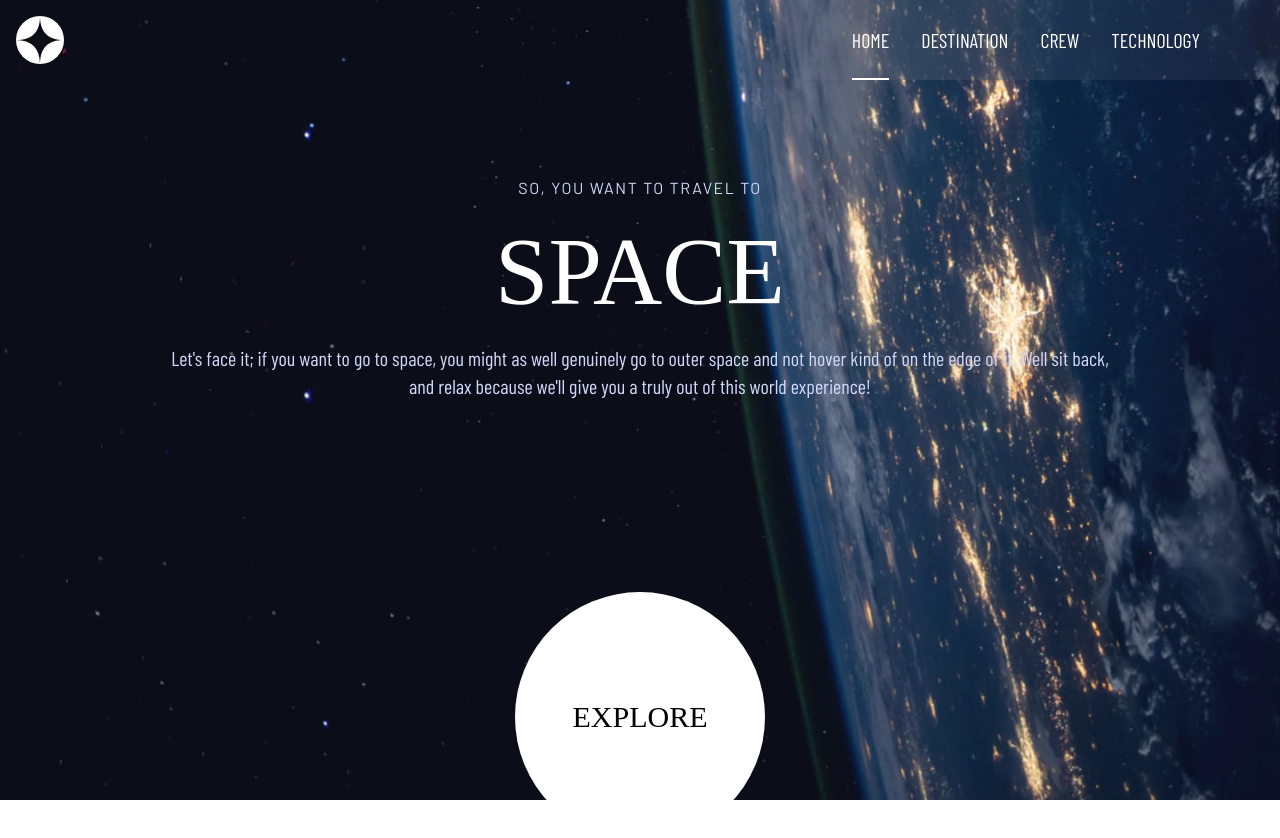
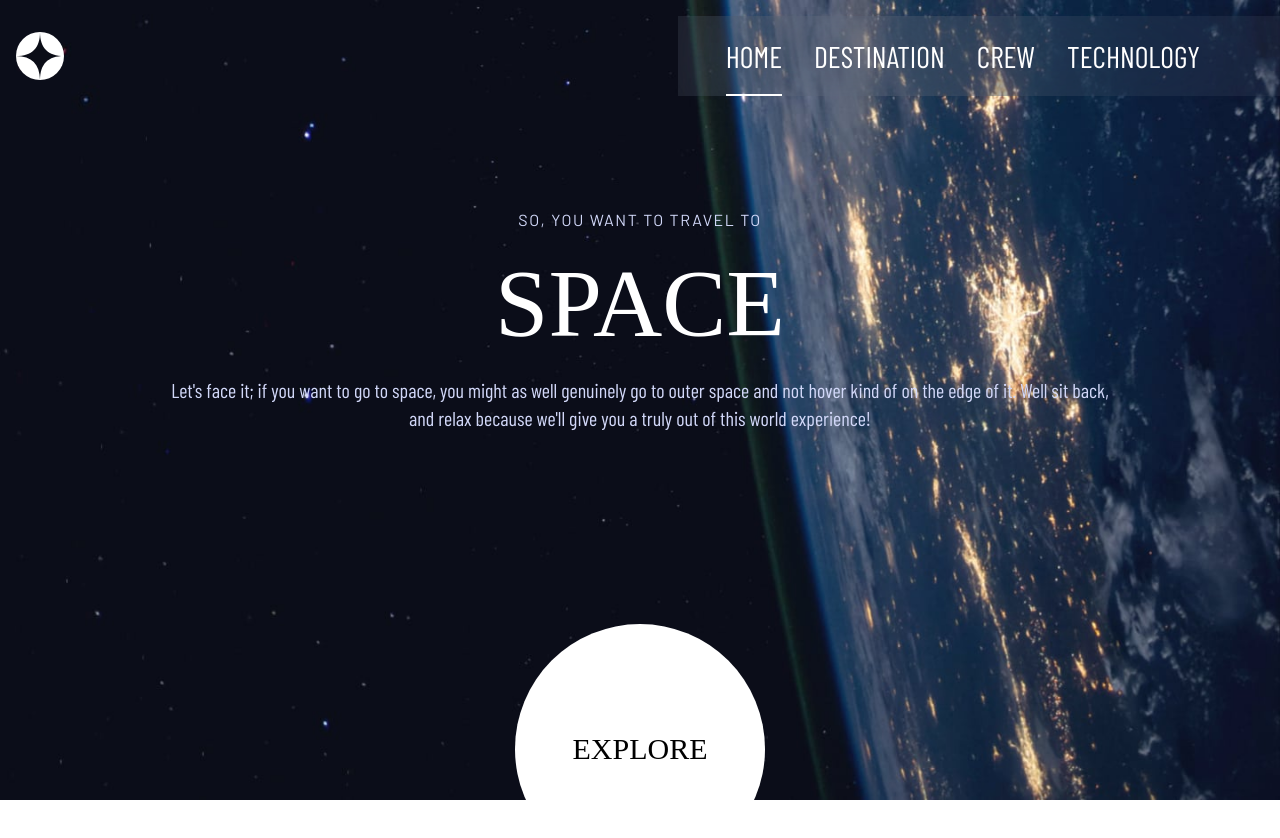
Before and after one commit to ronaldlamdev/space-tourism, a React (Vite) app: page /#/ in a window 1280 px wide. Shown: the top 838 px of the page. Built offline with nearby package versions, Linux system fonts and the light colour scheme; a web font is replaced by a local one.

Commit message:
changed text size of navbar to 3xl in desktop

```diff
--- a/src/components/Navbar.jsx
+++ b/src/components/Navbar.jsx
@@ -16,12 +16,11 @@ const Navbar = () => {
     setNav(!nav);
   }
   return (
-    <nav className='flex justify-between items-center p-4 md:p-0'>
+    <nav className='flex justify-between items-center p-4 md:p-0 lg:py-4'>
       <Link exact to="/" end>
         <img className='cursor-pointer md:p-4' src={Logo} alt="logo"/>
       </Link>
-      <div></div>
-      <ul className='hidden md:flex px-12 justify-evenly text-xl items-center font-["Barlow_Condensed"] text-white bg-[#ffffff0a]/5 backdrop-blur-3xl h-[80px]'>
+      <ul className='hidden md:flex px-12 justify-evenly text-xl lg:text-3xl items-center font-["Barlow_Condensed"] text-white bg-[#ffffff0a]/5 backdrop-blur-3xl h-[80px]'>
         <NavLink exact className={({isActive}) => (isActive ? activeLink : normalLink)} to="/" end><span className='hidden'>00</span> HOME</NavLink>
         <NavLink className={({isActive}) => (isActive ? activeLink : normalLink)} to="/destination"><span className='hidden'>01</span> DESTINATION</NavLink>
         <NavLink className={({isActive}) => (isActive ? activeLink : normalLink)} to="/crew"><span className='hidden'>02</span> CREW</NavLink>
```
